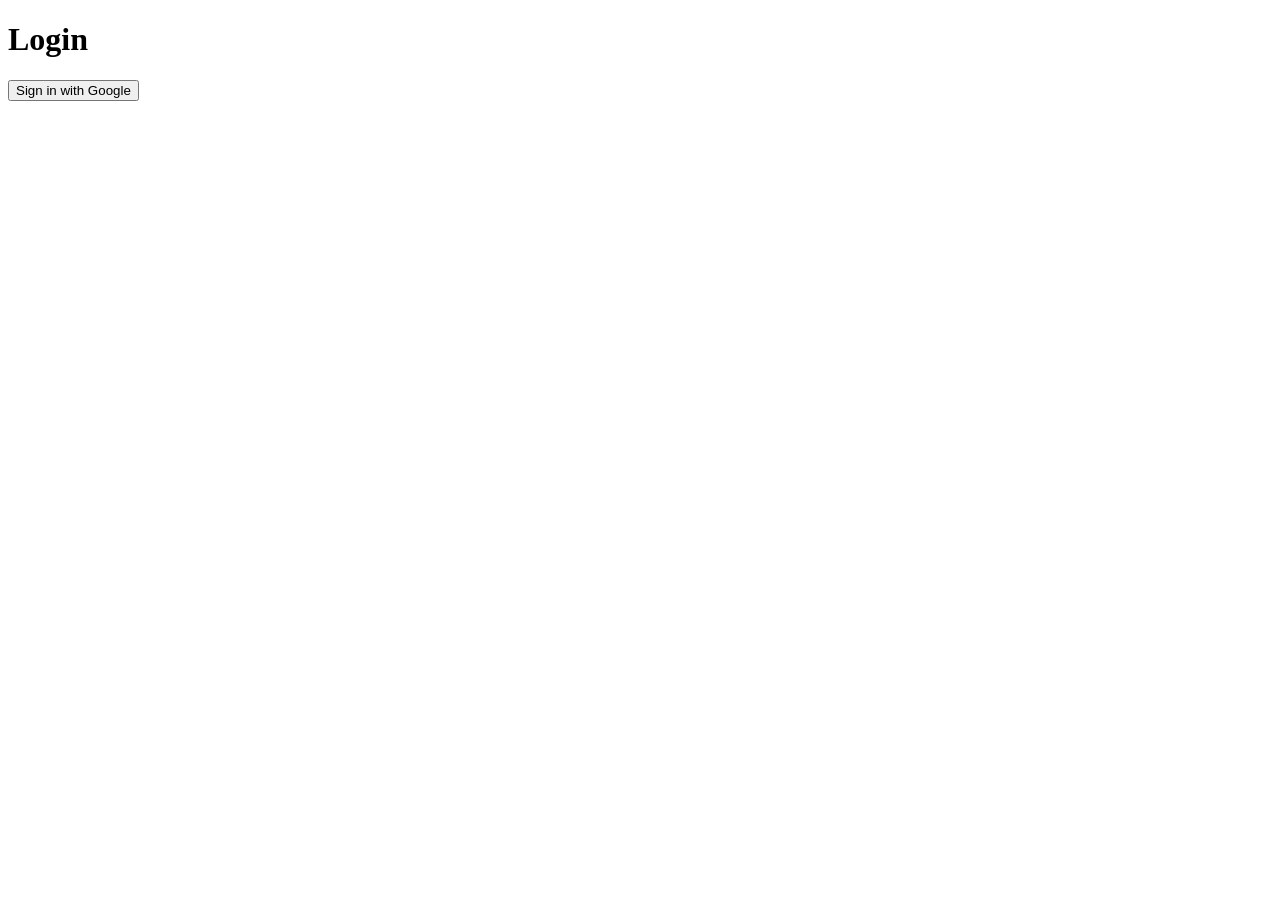
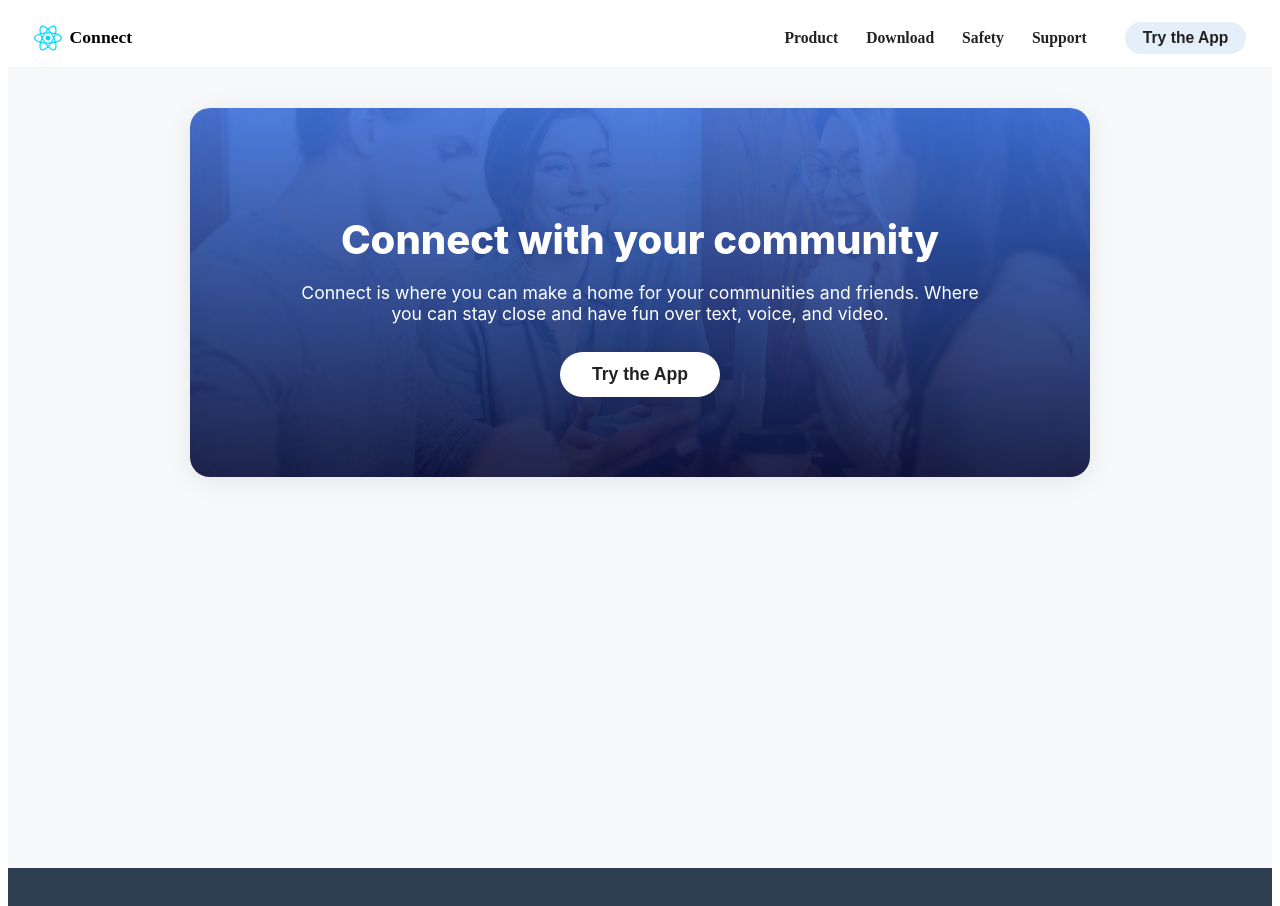
Before and after one commit to eescal01/test-app-chat, a React (Vite) app in the folder cloud-chat-client/: page / in a window 1280 px wide. Shown: the top 906 px of the page. Before the commit the page ends 800 px from the top, so only its background shows below. Built offline with nearby package versions, Linux system fonts and the light colour scheme.

Commit message:
[feat] add login

```diff
--- a/cloud-chat-client/src/App.jsx
+++ b/cloud-chat-client/src/App.jsx
@@ -1,16 +1,10 @@
-import { COGNITO_DOMAIN, CLIENT_ID, REDIRECT_URI, RESPONSE_TYPE, SCOPE } from './config';
+import React from "react";
+import CommunityHero from "./components/Hero";
 
-// Ahora puedes usar estas variables en tu componente App
 export default function App() {
-  const login = () => {
-    const url = `${COGNITO_DOMAIN}/login?response_type=code&client_id=${CLIENT_ID}&redirect_uri=${encodeURIComponent(REDIRECT_URI)}&scope=openid+email+profile`;
-    window.location.href = url;
-  };
-
   return (
     <div>
-      <h1>Login</h1>
-      <button onClick={login}>Sign in with Google</button>
+      <CommunityHero />
     </div>
   );
 }
--- a/cloud-chat-client/src/components/Footer.css
+++ b/cloud-chat-client/src/components/Footer.css
@@ -13,10 +13,6 @@
   grid-template-columns: 2fr 1fr 1fr 1fr;
   gap: 40px;
   align-items: flex-start;
-}
-
-.footer-description {
-  max-width: 300px;
 }
 
 .footer-description p {
@@ -91,7 +87,6 @@
   color: #ecf0f1;
   text-align: left;
   padding: 15px 0;
-  margin-top: 40px;
   font-size: 0.9rem;
   font-weight: 500;
 }
--- a/cloud-chat-client/src/components/Footer.jsx
+++ b/cloud-chat-client/src/components/Footer.jsx
@@ -26,8 +26,8 @@ const Footer = () => (
       </div>
 
       <div className="footer-contact">
-        <p>+1-543-123-4567</p>
-        <p>example@connect.com</p>
+        <p>+1-123-456-7891</p>
+        <p>support@connect.com</p>
       </div>
 
       <div className="footer-socials">
--- a/cloud-chat-client/src/components/Hero.jsx
+++ b/cloud-chat-client/src/components/Hero.jsx
@@ -26,7 +26,6 @@ const CommunityHero = () => (
         </div>
       </div>
     </div>
-    <div className="footer-copyright">©2025 Connect</div>
     <Footer />
   </>
 );
--- a/cloud-chat-client/src/main.jsx
+++ b/cloud-chat-client/src/main.jsx
@@ -6,7 +6,6 @@ import App from './App';
 import Callback from './Callback';
 import ChatRoom from './ChatRoom';
 import Login from './pages/login/Login';
-import CommunityHero from './components/Hero';
 
 ReactDOM.createRoot(document.getElementById('root')).render(
   <React.StrictMode>
@@ -16,7 +15,6 @@ ReactDOM.createRoot(document.getElementById('root')).render(
         <Route path="/callback" element={<Callback />} />
         <Route path="/chat" element={<ChatRoom />} />
         <Route path="/login" element={<Login />} />
-        <Route path="/Hero" element={<CommunityHero />} />
       </Routes>
     </BrowserRouter>
   </React.StrictMode>
```
